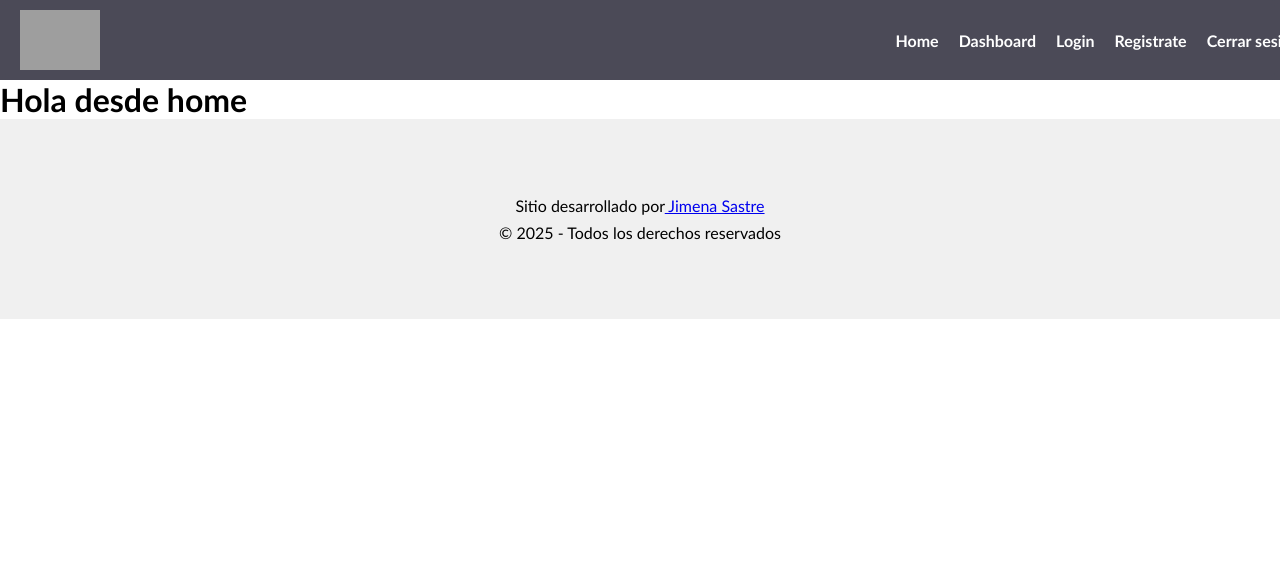
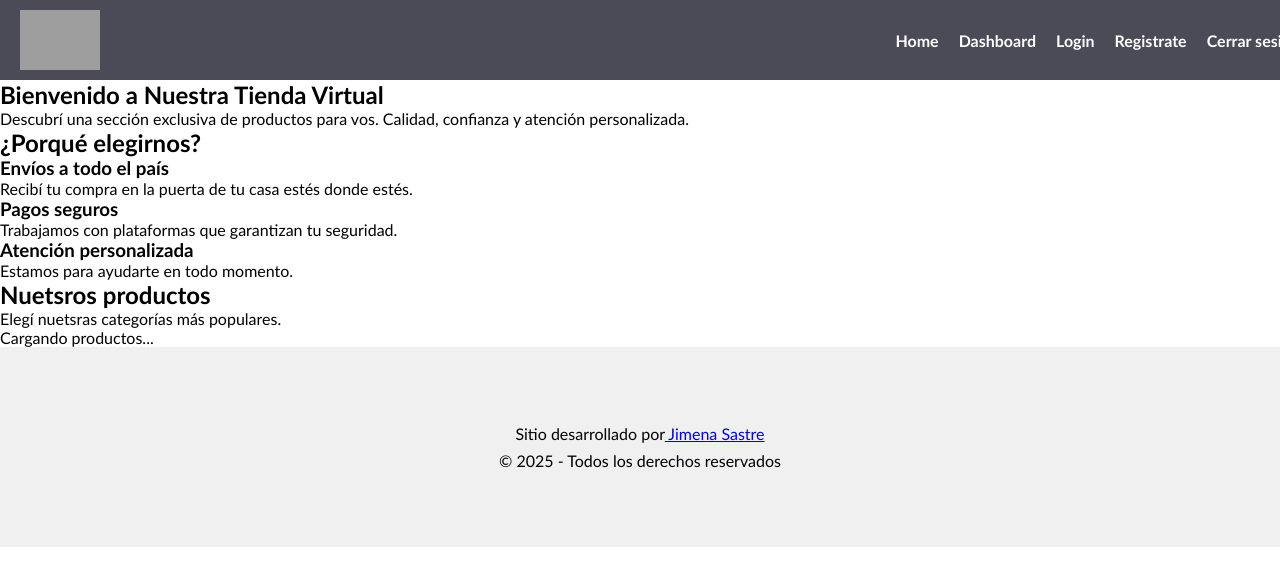
Before and after one commit to jime2803/base-proyecto-jimena-sastre, a React (Vite) app: page / in a window 1280 px wide. Shown: the top 586 px of the page. Built offline with nearby package versions, Linux system fonts and the light colour scheme; grey boxes are pictures that could not be loaded.

Commit message:
Add: Text in Home page

```diff
--- a/src/main.jsx
+++ b/src/main.jsx
@@ -1,10 +1,8 @@
 import { StrictMode } from 'react'
 import { createRoot } from 'react-dom/client'
-import { Login } from './pages/Login'
 import "./styles/components/styles.css"
 import { RouterApp } from './router/RouterApp'
-import { Home } from './pages/Home'
-
+import "./styles/pages/Home.css"
 
 
 createRoot(document.getElementById('root')).render(
--- a/src/pages/Home.jsx
+++ b/src/pages/Home.jsx
@@ -3,7 +3,37 @@ import { Layout } from "../components/Layout"
 const Home = () => {
   return (
     <Layout>
-      <h1>Hola desde home</h1>
+      <section>
+        <h1>Bienvenido a Nuestra Tienda Virtual</h1>
+        <p>Descubrí una sección exclusiva de productos para vos. Calidad, confianza y  atención personalizada.</p>
+      </section>
+      <section>
+        <h2>¿Porqué elegirnos?</h2>
+        <ul>
+          <li>
+            <h3>Envíos a todo el país</h3>
+            <p>Recibí tu compra en la puerta de tu casa estés donde estés.</p>
+          </li>
+          <li>
+            <h3>Pagos seguros</h3>
+            <p>Trabajamos con plataformas que garantizan tu seguridad.</p>
+          </li>
+          <li>
+            <h3>Atención personalizada</h3>
+            <p>Estamos para ayudarte en todo momento.</p>
+          </li>
+        </ul>
+      </section>
+      <section>
+        <h2>Nuetsros productos</h2>
+        <p>Elegí nuetsras categorías más populares.</p>
+
+        {/* {Seccion reservada para carga diferida de productos} */}
+
+        <div>
+          <p>Cargando productos...</p>
+        </div>
+      </section>
     </Layout>
   )
 }
```
